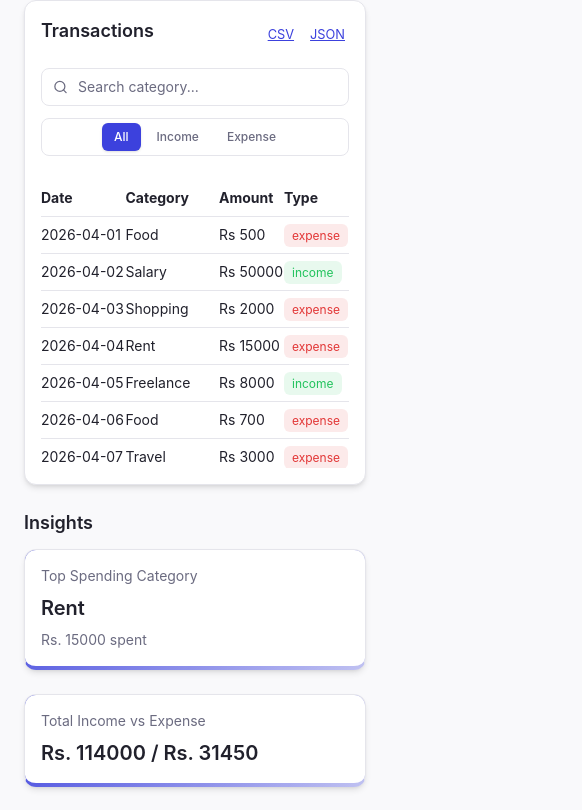
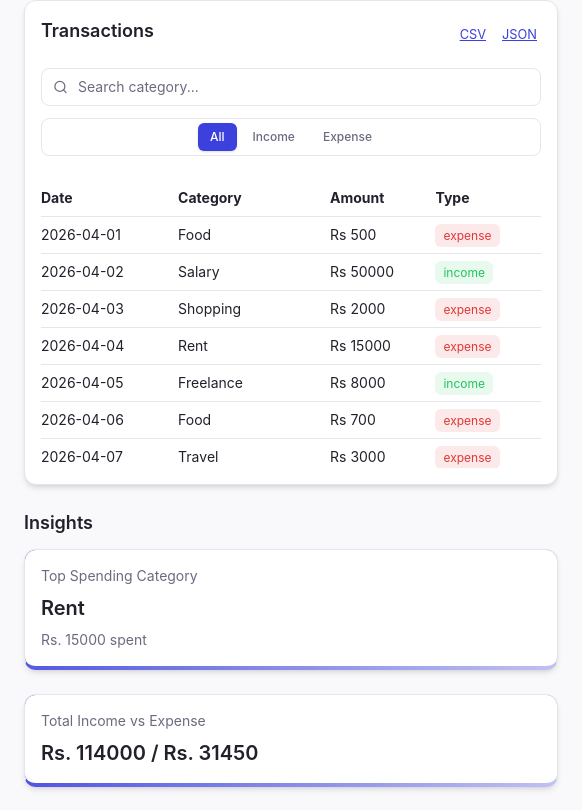
Before and after one commit to harleenkaur1343/finance_dashboard, a React (Vite) app: page / in a window 390 px wide. Shown: the part 1142-1952 px from the top of the page, 582 px wide, since content can reach past the window. Built offline with nearby package versions, Linux system fonts and the light colour scheme.

Commit message:
Update for responsive overflowing table data

```diff
--- a/src/components/transactions/TransactionTable.jsx
+++ b/src/components/transactions/TransactionTable.jsx
@@ -4,6 +4,8 @@ import { useFinanceStore } from "../../store/useFinanceStore";
 export default function TransactionTable({ data, role }) {
   const openModal = useFinanceStore((s) => s.openModal);
   const deleteTransaction = useFinanceStore((s) => s.deleteTransaction);
+
+
 
   const handleDelete = (id) => {
     const confirmDelete = window.confirm(
@@ -15,8 +17,8 @@ export default function TransactionTable({ data, role }) {
     }
   };
   return (
-    <div className="overflow-x-auto h-[18rem]">
-      <table className="w-full text-sm">
+    <div className="overflow-x-auto overflow-y-auto h-[18rem]">
+      <table className="w-full text-sm min-w-[500px]">
         <thead>
           <tr className="text-left border-b border-[hsl(var(--color-border))]">
             <th className="py-2">Date</th>
@@ -32,7 +34,7 @@ export default function TransactionTable({ data, role }) {
             <tr>
               <td
                 colSpan="5"
-                className="text-center py-4 text-[hsl(var(--color-muted))]"
+                className="text-center py-4 px-2 text-[hsl(var(--color-muted))]"
               >
                 No transactions found
               </td>
```
